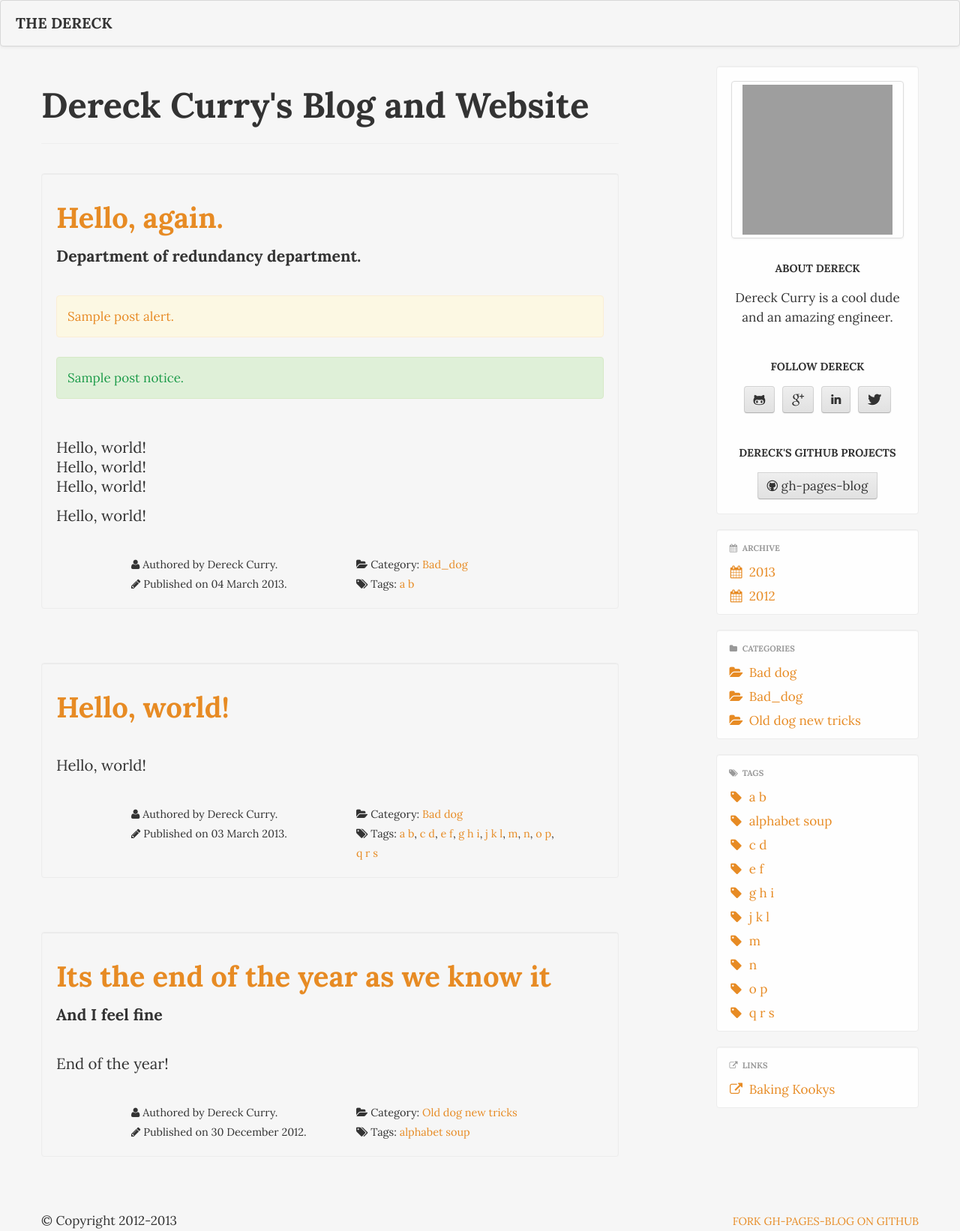
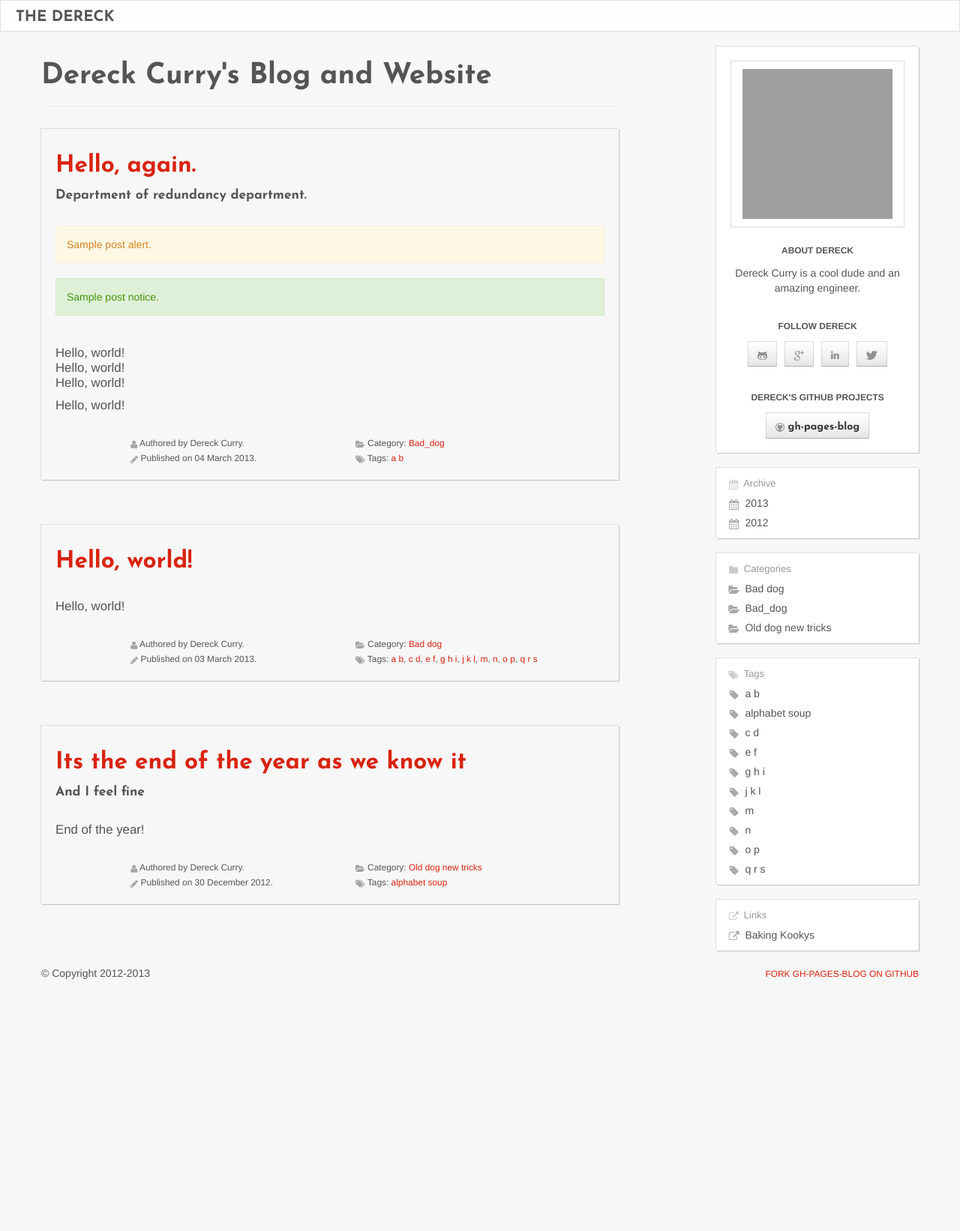
Before and after one commit to thedereck/thedereck.github.com, a Jekyll site: the page built from index.html, in a window 1280 px wide. Shown: the whole page at 75% size. Built offline with Jekyll 4.4.1, drawn with Linux system fonts in a browser that asks for light colours; after the commit the page ends 1309 px from its top, so only the background shows below that; grey boxes are pictures that could not be loaded.

Commit message:
Testing themes

```diff
--- a/_config.yml
+++ b/_config.yml
@@ -107,7 +107,7 @@ external_links :
       url : http://bakingkookys.com
 
 bootstrap:
-  css : readable.bootstrap.min.css
+  css : simplex.bootstrap.min.css
   responsive :
     enabled : true
     css : bootstrap-responsive.min.css
```
